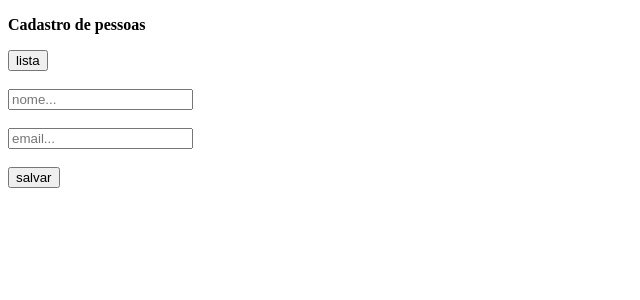
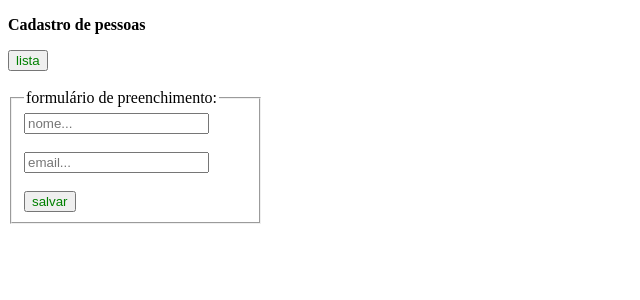
Before and after one commit to MiguelCastro9/CRUD-REST-API-with-Angular, an Angular app in the folder api-web/: page /add in a window 1280 px wide. Shown: the top 300 px of the page, without its empty margins (0-640 px from the left). Built offline with nearby package versions, Linux system fonts and the light colour scheme.

Commit message:
estilo sem agular material

```diff
--- a/api-web/src/app/pessoa-component/add/add.component.html
+++ b/api-web/src/app/pessoa-component/add/add.component.html
@@ -1,6 +1,8 @@
 <strong><p>Cadastro de pessoas</p></strong>
-<button (click)="listar()">lista</button>
+<button style="color: green;" (click)="listar()">lista</button>
 <br><br>
+<fieldset style="margin-right: 80%;">
+  <legend>formulário de preenchimento:</legend>
   <form>
     <label for="nome">
       <input type="text" name="nome" [(ngModel)]="pessoa.nome" id="nome" placeholder="nome...">
@@ -10,5 +12,6 @@
       <input type="text" name="email" [(ngModel)]="pessoa.email" id="email" placeholder="email...">
     </label>
     <br><br>
-  <button (click)="salvar(pessoa)">salvar</button>
+    <button style="color: green;" (click)="salvar(pessoa)">salvar</button>
   </form>
+</fieldset>
--- a/api-web/src/app/pessoa-component/list/list.component.html
+++ b/api-web/src/app/pessoa-component/list/list.component.html
@@ -1,7 +1,7 @@
 <strong><p>Listagem de pessoas</p></strong>
 <input [(ngModel)]="searchText" type="search" placeholder="buscar...">
 <br><br>
-<button (click)="inserir()">novo</button>
+<button style="color: green;" (click)="inserir()">novo</button>
 <br><br>
 <table border="1">
   <thead>
@@ -9,6 +9,7 @@
       <th>#</th>
       <th>nome</th>
       <th>e-mail</th>
+      <th>ações</th>
     </tr>
   </thead>
   <tbody>
@@ -17,9 +18,9 @@
       <td>{{p.nome}}</td>
       <td>{{p.email}}</td>
       <td>
-          <button (click)="deletar(p)" type="button">Remover</button>
+        <button style="color: goldenrod;" (click)="alterar(p)" type="button">Alterar</button>
           &nbsp;
-          <button (click)="alterar(p)" type="button">Alterar</button>
+          <button style="color: red;" (click)="deletar(p)" type="button">Deletar</button>
       </td>
     </tr>
   </tbody>
```
Lines whose indentation alone changed are shown as unchanged.
